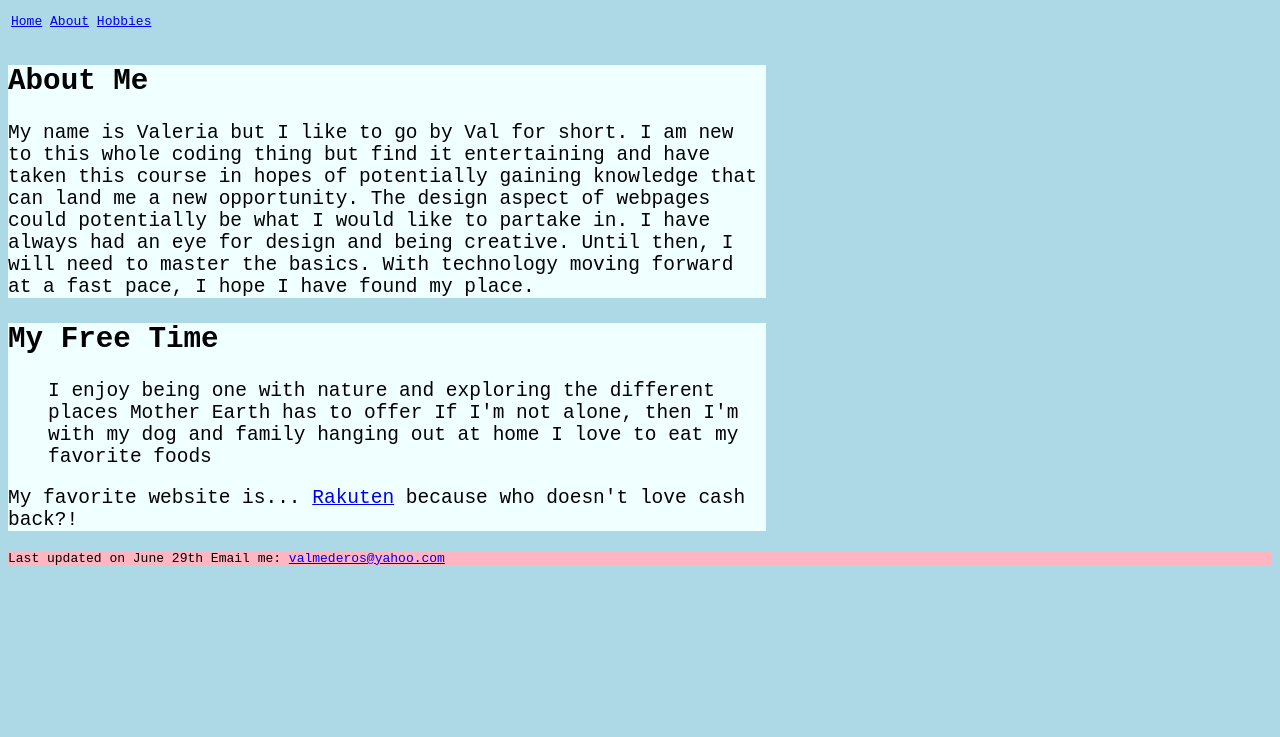
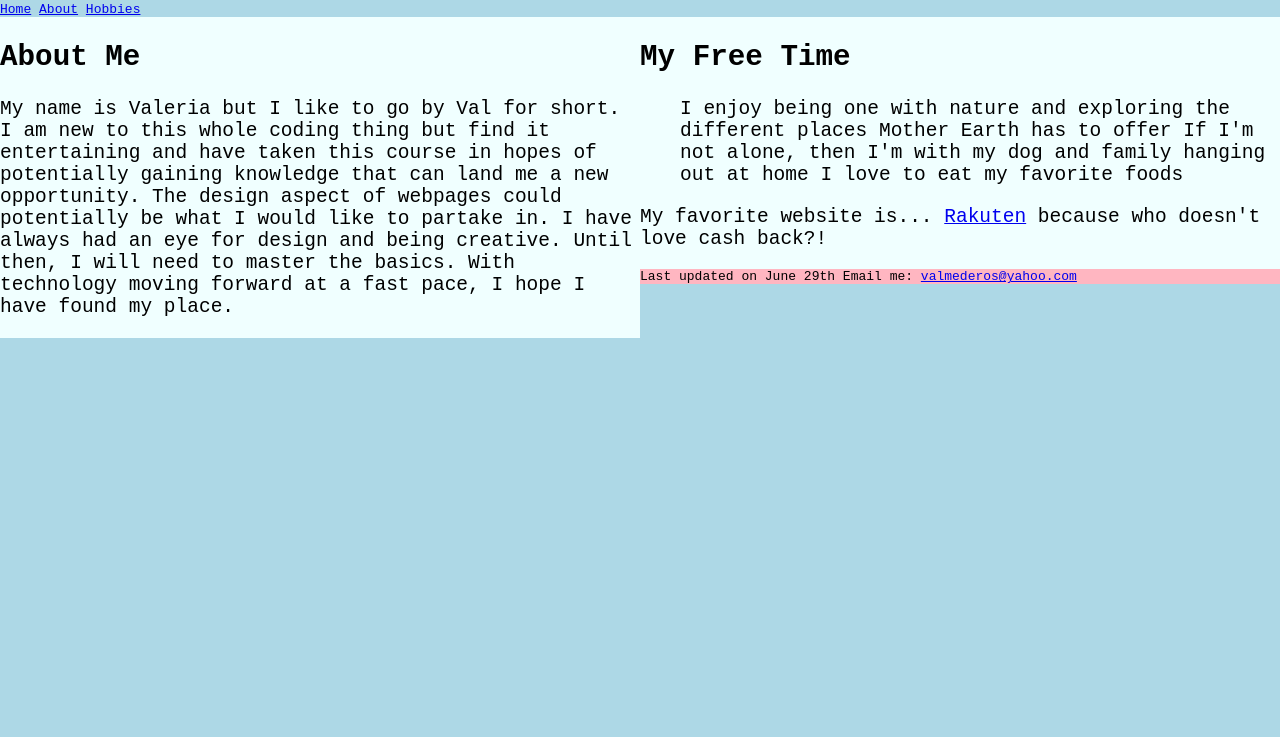
Before and after one commit to valxstar/CIS162, a plain HTML site: page index.html in a window 1280 px wide. Shown: the part 63-800 px from the top of the page. Drawn offline with Linux system fonts and the light colour scheme.

Commit message:
Add files via upload

```diff
--- a/main.css
+++ b/main.css
@@ -1,16 +1,35 @@
 body {
+     margin-left: auto;
+     margin-right: auto;
     color: black
     ;background-color: lightblue;
     font-family: monospace;
+} nav.horizontalNavigation li {
+       width: 33%;
+}
+nav.horizontalNavigation a {
+    display: block;
+    text-align: center;
 }
 header {
     outline-color: honeydew
-        ;background-color: lightpink;}
+        ;background-color: skyblue;}
 h1 {color:aliceblue;}
-nav > ul {line-height: 3em;
+nav > ul {
     list-style-type: none;
-    padding-left: 3px ;}
-section {;background-color: azure;
-        width: 60%;
+    margin: 0;
+    padding: 0 ;
+}
+section {
+    ;background-color: azure;
+        width: 80%;
         font-size: 1.5em;}
+section#leftColumn {
+    float:left;
+    width: 50%;
+}
+section#rightColumn {
+    float:right;
+    width: 50%;
+}
 footer {;background-color: lightpink;}
```
